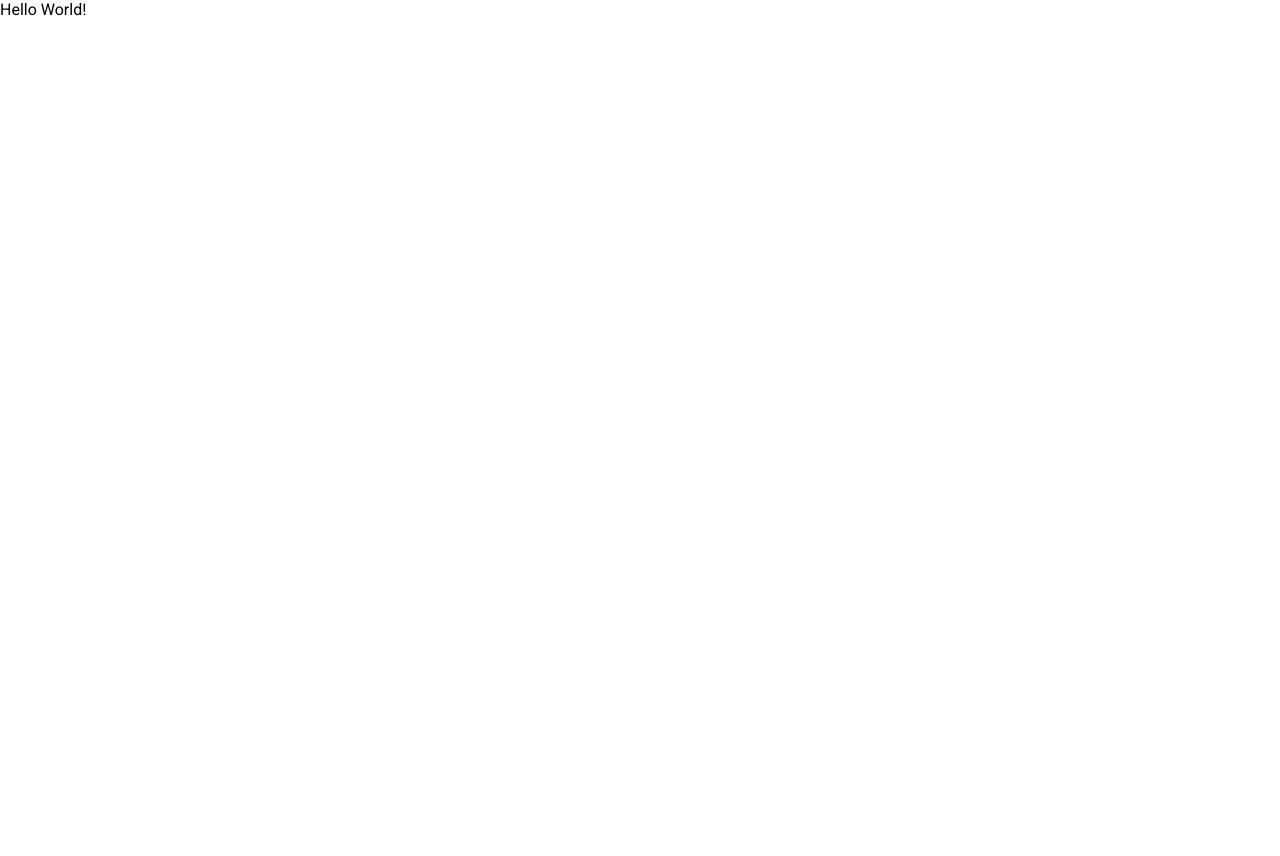
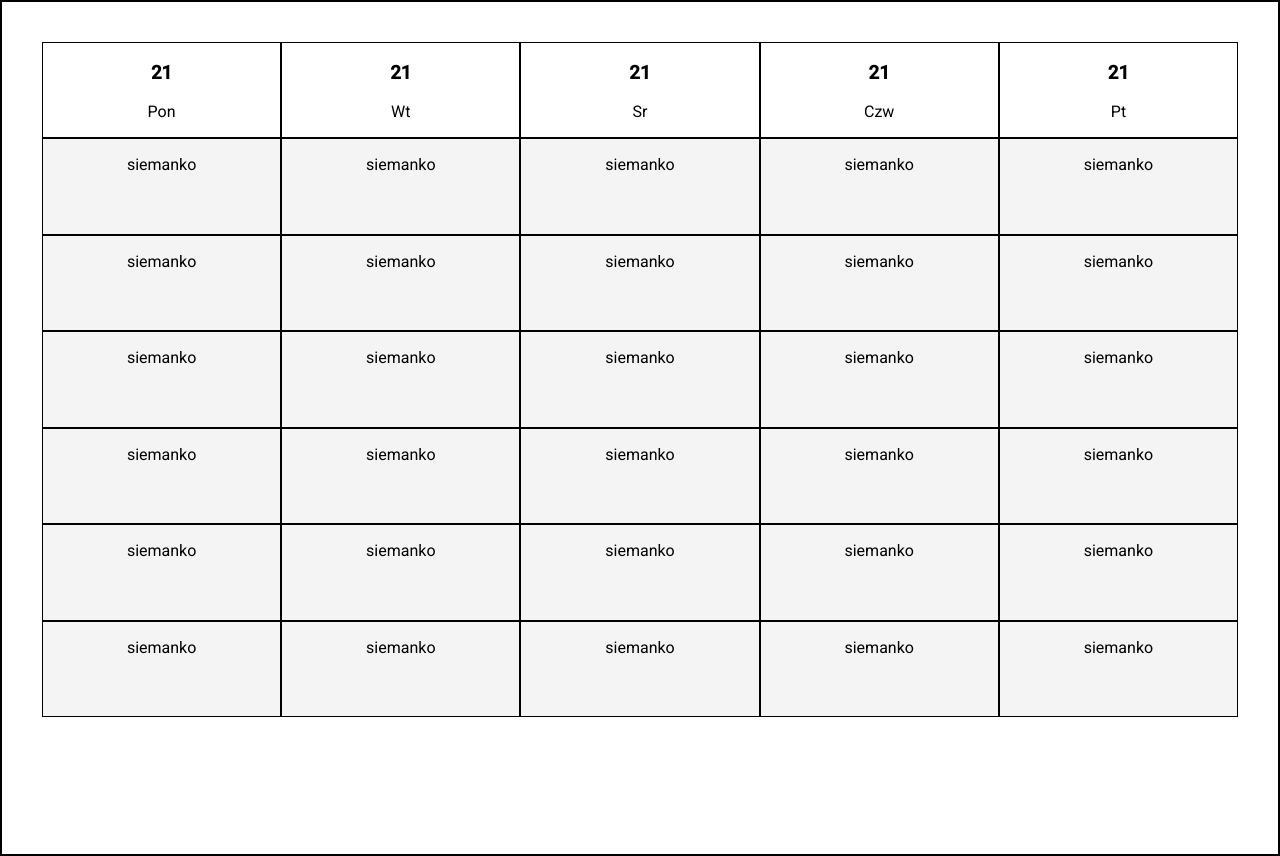
Before and after one commit to pwiorek/Schoolendar, an Angular app: page / in a window 1280 px wide. Before the commit the page ends 800 px from the top, so only its background shows below. Built offline with nearby package versions, Linux system fonts and the light colour scheme.

Commit message:
Working at week view swap to PC

```diff
--- a/src/app/app-routing.module.ts
+++ b/src/app/app-routing.module.ts
@@ -1,7 +1,10 @@
 import { NgModule } from '@angular/core';
 import { Routes, RouterModule } from '@angular/router';
+import { WeekViewComponent } from './calendar/views/week-view/week-view.component';
 
-const routes: Routes = [];
+const routes: Routes = [
+  {path: 'calendar', component: WeekViewComponent},
+];
 
 @NgModule({
   imports: [RouterModule.forRoot(routes)],
--- a/src/app/app.component.html
+++ b/src/app/app.component.html
@@ -1 +1 @@
-Hello World!
+<app-week-view></app-week-view>
--- a/src/app/app.module.ts
+++ b/src/app/app.module.ts
@@ -4,6 +4,8 @@ import { NgModule } from '@angular/core';
 import { AppRoutingModule } from './app-routing.module';
 import { AppComponent } from './app.component';
 import { BrowserAnimationsModule } from '@angular/platform-browser/animations';
+import { CalendarModule } from './calendar/calendar.module';
+import { DatePipe } from '@angular/common';
 
 @NgModule({
   declarations: [
@@ -13,8 +15,9 @@ import { BrowserAnimationsModule } from '@angular/platform-browser/animations';
     BrowserModule,
     AppRoutingModule,
     BrowserAnimationsModule,
+    CalendarModule
   ],
-  providers: [],
+  providers: [DatePipe],
   bootstrap: [AppComponent]
 })
 export class AppModule { }
--- /dev/null
+++ b/src/app/calendar/views/week-view/week-view.component.html
@@ -0,0 +1,11 @@
+<div class='container'>
+    <div class='grid-container'>
+        <div class='item' id='date' *ngFor='let day of days'>
+            <h3>21</h3>
+            <p>{{ day }}</p>
+        </div>
+        <div class='item' *ngFor='let numbers of numbers'>
+            <p>siemanko</p>
+        </div>
+    </div>
+</div>
--- /dev/null
+++ b/src/app/calendar/views/week-view/week-view.component.scss
@@ -0,0 +1,17 @@
+.grid-container {
+    display: grid;
+    grid-template-columns: repeat(5, 1fr);
+    grid-template-rows: repeat(8, 1fr);
+    padding: 40px;
+    border: solid black 2px;
+}
+
+.item {
+    border: solid black 1px;
+    text-align: center;
+    background-color: #f4f4f4
+}
+
+#date {
+    background-color: white;
+}
--- /dev/null
+++ b/src/app/calendar/views/week-view/week-view.component.ts
@@ -0,0 +1,19 @@
+import { Component, OnInit } from '@angular/core';
+
+@Component({
+  selector: 'app-week-view',
+  templateUrl: './week-view.component.html',
+  styleUrls: ['./week-view.component.scss']
+})
+export class WeekViewComponent implements OnInit {
+  numbers: number[] = [];
+  days: string[] = ['Pon', 'Wt', 'Sr', 'Czw', 'Pt']; // <- to na obiekty (albo daty)
+
+  constructor() {
+    this.numbers = Array(30).fill(0).map((x,i)=>i);
+   }
+
+  ngOnInit(): void {
+  }
+
+}
```
Also changed, not shown: src/app/calendar/calendar.module.ts (added, +15 -0 lines), src/app/services/date-handler.service.ts (added, +22 -0 lines), 2 other files (tests, documents, lock files or other folders).
